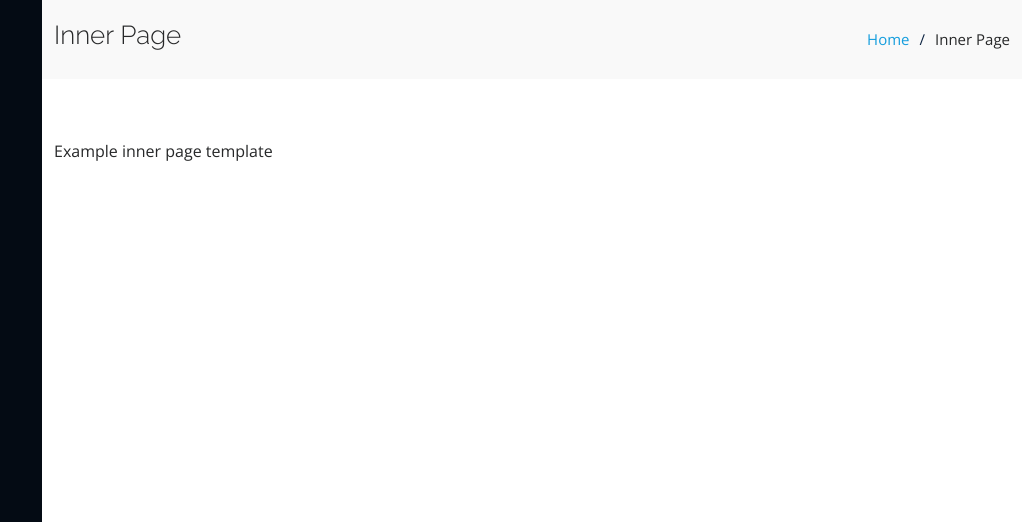
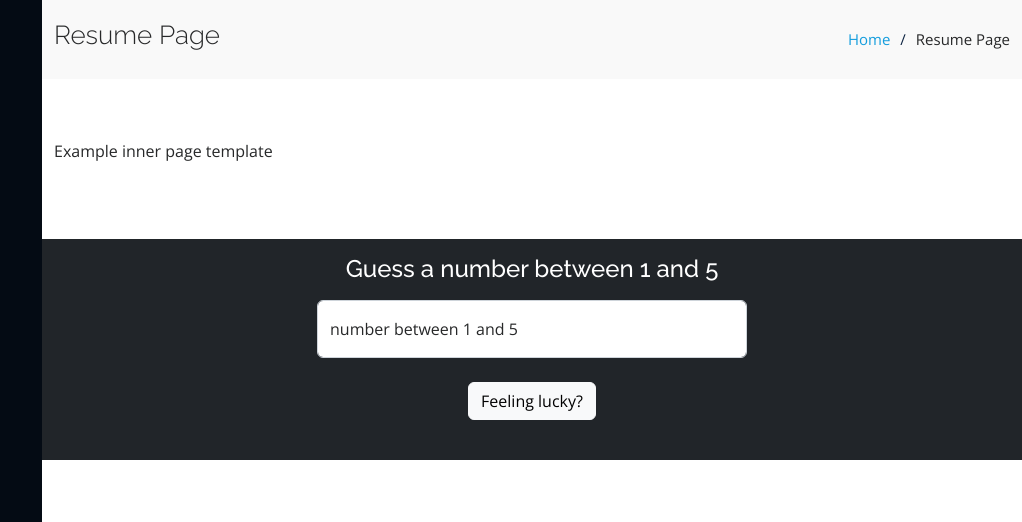
Before and after one commit to DanAmbro/MyWebSite, a plain HTML site: page inner-page.html in a window 1280 px wide. Shown: the top 522 px of the page, 258-1280 px from the left. Drawn offline with nearby package versions, Linux system fonts and the light colour scheme.

Commit message:
Adding needed changes

```diff
--- a/assets/js/main.js
+++ b/assets/js/main.js
@@ -259,3 +259,21 @@
   new PureCounter();
 
 })()
+
+guessNumber = () => {
+  let message = document.getElementById('numberMessage');
+  let userNumber = Number(document.getElementById('number1to5').value);
+  let randomNbr = Number(Math.ceil((Math.random() * 10)/2));
+  console.log('Random Number: ' + randomNbr)
+  console.log('User Number: ' + userNumber)
+
+  if(userNumber === randomNbr){
+      message.textContent = `You picked ${userNumber}?! You're a mind reader!`;
+  }
+  else if (userNumber - randomNbr === 1 || randomNbr - userNumber === 1){
+      message.textContent = `So close! The cpu picked ${randomNbr}.`
+  }
+  else {
+      message.textContent = `Wrong! The cpu chose ${randomNbr}`;
+  }
+}
--- a/inner-page.html
+++ b/inner-page.html
@@ -76,10 +76,10 @@
       <div class="container">
 
         <div class="d-flex justify-content-between align-items-center">
-          <h2>Inner Page</h2>
+          <h2>Resume Page</h2>
           <ol>
             <li><a href="index.html">Home</a></li>
-            <li>Inner Page</li>
+            <li>Resume Page</li>
           </ol>
         </div>
 
@@ -93,6 +93,23 @@
         </p>
       </div>
     </section>
+
+    <article class="bg-dark p-3">
+      <div class="row">
+          <div class="col-md-6 offset-md-3 text-center">
+              <h4 class="text-white">Guess a number between 1 and 5</h4>
+              <div class="form-floating m-3">
+                  <input type="number" min="1" max="5" class="form-control" id="number1to5"
+                      placeholder="Number (1 - 5)" />
+                  <label for="number1to5">number between 1 and 5</label>
+              </div>
+              <div>
+                  <button onclick="guessNumber()" class="btn btn-light m-2">Feeling lucky?</button>
+              </div>
+              <p id="numberMessage" class="text-white"></p>
+          </div>
+      </div>
+  </article>
 
   </main><!-- End #main -->
 
```
Also changed, not shown: index.html (+1 -1 lines).
